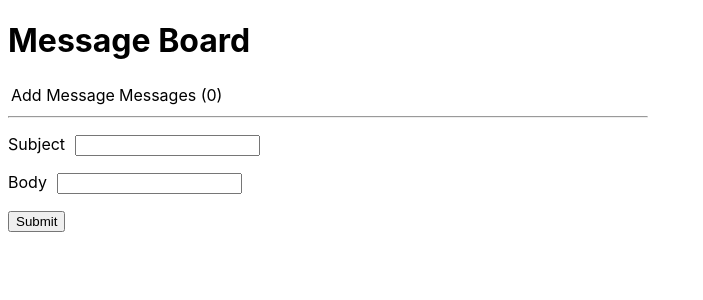
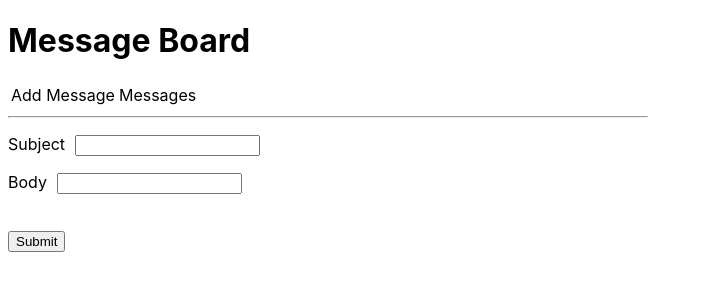
Before and after one commit to learoncero/REACT_Assignments, a React (Vite) app in the folder REACT_Assignment2/: page / in a window 1280 px wide. Shown: the top 300 px of the page, without its empty margins (0-703 px from the left). Built offline with nearby package versions, Linux system fonts and the light colour scheme.

Commit message:
added component for input fields and submit button, changed message count in navigation

```diff
--- a/REACT_Assignment2/src/AddMessageView.tsx
+++ b/REACT_Assignment2/src/AddMessageView.tsx
@@ -1,5 +1,7 @@
 import { FormEvent } from "react";
 import "./AddMessageView.css";
+import FormInputFields from "./FormInputFields";
+import FormSubmitButton from "./FormSubmitButton";
 
 type Props = {
   onSubmit(subject: string, body: string): void;
@@ -22,27 +24,9 @@ export default function AddMessageView({ onSubmit }: Props) {
 
   return (
     <form className="addMessageForm" onSubmit={onFormSubmit}>
-      <label>
-        Subject
-        <input
-          className="addMessageForm-input"
-          type="text"
-          required
-          name="subject"
-        />
-      </label>
+      <FormInputFields />
       <br />
-      <label>
-        Body
-        <input
-          className="addMessageForm-input"
-          type="text"
-          required
-          name="body"
-        />
-      </label>
-      <br />
-      <button type="submit">Submit</button>
+      <FormSubmitButton />
     </form>
   );
 }
--- /dev/null
+++ b/REACT_Assignment2/src/FormInputFields.tsx
@@ -0,0 +1,25 @@
+export default function FormInputFields() {
+  return (
+    <div className="addMessageForm-inputFields">
+      <label>
+        Subject
+        <input
+          className="addMessageForm-input"
+          type="text"
+          required
+          name="subject"
+        />
+      </label>
+      <br />
+      <label>
+        Body
+        <input
+          className="addMessageForm-input"
+          type="text"
+          required
+          name="body"
+        />
+      </label>
+    </div>
+  );
+}
--- /dev/null
+++ b/REACT_Assignment2/src/FormSubmitButton.tsx
@@ -0,0 +1,7 @@
+export default function FormSubmitButton() {
+  return (
+    <div className="addMessageForm-submitButton">
+      <button type="submit">Submit</button>
+    </div>
+  );
+}
--- a/REACT_Assignment2/src/MessagesSummary.tsx
+++ b/REACT_Assignment2/src/MessagesSummary.tsx
@@ -5,14 +5,16 @@ type Props = {
 };
 
 export default function MessagesSummary({ messages }: Props) {
-  const unreadMessages = messages.filter((message) => !message.read);
+  const unreadMessagesCount = messages.filter(
+    (message) => !message.read
+  ).length;
 
   return (
     <>
-      {unreadMessages.length === 1 ? (
+      {unreadMessagesCount === 1 ? (
         <p>You have one unread message.</p>
       ) : (
-        <p>You have {unreadMessages.length} unread messages.</p>
+        <p>You have {unreadMessagesCount} unread messages.</p>
       )}
     </>
   );
--- a/REACT_Assignment2/src/Navigation.tsx
+++ b/REACT_Assignment2/src/Navigation.tsx
@@ -18,7 +18,9 @@ export default function Navigation({
   onSubmit,
   onMessageRead,
 }: Props) {
-  const unreadMessages = messages.filter((message) => !message.read);
+  const unreadMessagesCount = messages.filter(
+    (message) => !message.read
+  ).length;
 
   return (
     <div>
@@ -27,8 +29,12 @@ export default function Navigation({
           <tr>
             <td onClick={() => onTabChange(0)}>Add Message</td>
             <td onClick={() => onTabChange(1)}>
-              Messages (
-              {unreadMessages.length > 5 ? "5+" : unreadMessages.length})
+              Messages{" "}
+              {unreadMessagesCount > 5
+                ? "5+"
+                : unreadMessagesCount !== 0
+                ? "(" + unreadMessagesCount + ")"
+                : null}
             </td>
           </tr>
         </tbody>
```
